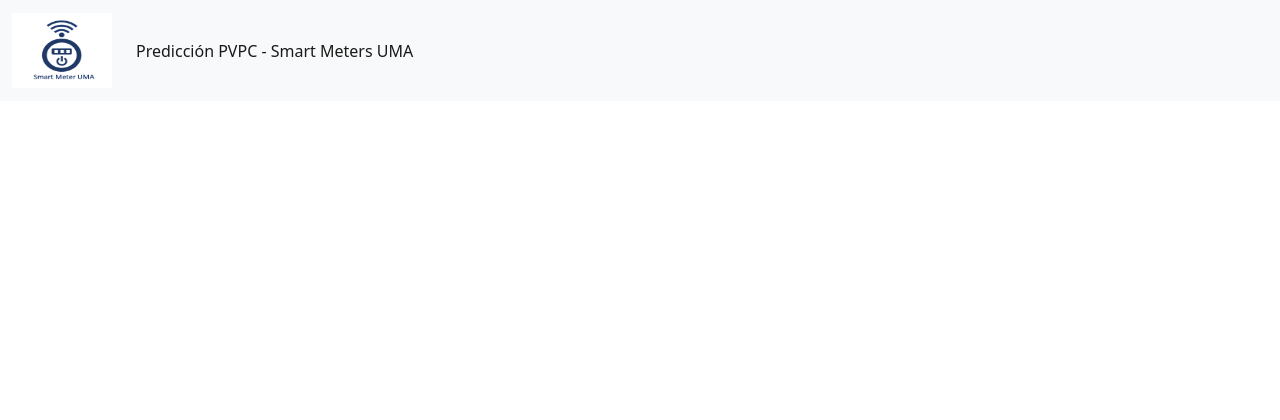
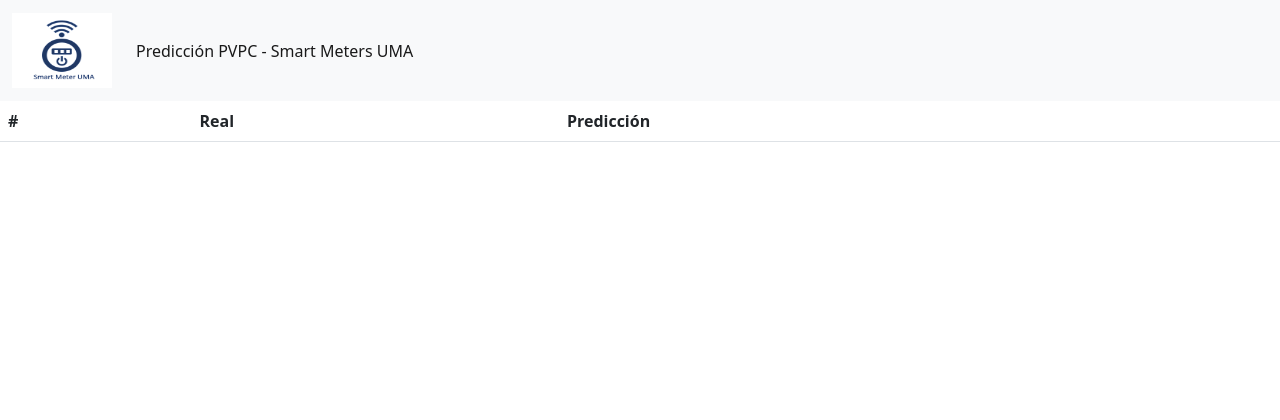
Before and after one commit to AdriCorrales/machine-learning-pvpc, a Flask app: template templates/dia.html in a window 1280 px wide. Shown: the top 420 px of the page. Run offline with Flask 2, Linux system fonts and the light colour scheme; the template is opened without the code that fills it, so the values that code supplies are empty; parts of the project's set-up code (start-up, migrations or seed data) failed here and were passed over.

Commit message:
Prediccion de dia correcta
Al seleccionar la predicción de un día, nos muestra una tabla con los 24 valores del día en cuestión

```diff
--- a/client.py
+++ b/client.py
@@ -33,9 +33,13 @@ def get_day():
     realvalues = server.get_real_values_day(fecha)
     pred = requests.post('http://localhost:8601/v1/models/prueba_model/versions/2:predict', json=resp)
     pred_json = pred.json().get("predictions")
-    predvalue =server.normalize(pred_json[0][0])
-    print(type(realvalues))
-    return render_template("dia.html", realvalues = list(realvalues), predvalue = predvalue, error = "Fecha incorrecta", len = len(list(realvalues)))
+
+    predvalues = []
+    for i in range(0, len(pred_json[0])):
+        predvalue = server.normalize(pred_json[0][i])
+        predvalues.append(predvalue)
+
+    return render_template("dia.html", realvalues = list(realvalues), predvalues = list(predvalues), error = "Fecha incorrecta", len = len(list(realvalues)))
 
 @app.route('/week', methods=['GET','POST'])
 def get_week():
--- a/templates/dia.html
+++ b/templates/dia.html
@@ -2,10 +2,24 @@
 {% block title %}Hora{% endblock %}
 
 {% block content %}
-{%for i in range(0, len)%}
-<label class="form-label">Predicción: </label>
-<input type="text" class="form-control col-xs-3" id="fecha" value="{{predvalue}}" readonly></br>
-<label class="form-label">Valor Real: </label>
-<input type="text" class="form-control col-xs-3" id="realvalue" value="{{realvalues[i]}}" readonly></br>
-{% endfor %}
+<div class="table-responsive-sm">
+    <table class="table table-striped">
+        <thead>
+            <tr>
+                <th scope="col">#</th>
+                <th scope="col">Real</th>
+                <th scope="col">Predicción</th>
+            </tr>
+        </thead>
+        <tbody>
+            {%for i in range(0, len)%}
+            <tr>
+                <th scope="row">{{ i }}</th>
+                <td>{{ realvalues[i] }}</td>
+                <td>{{ predvalues[i] }}</td>
+            </tr>
+            {% endfor %}
+        </tbody>
+    </table>
+  </div>
 {% endblock %}
```
